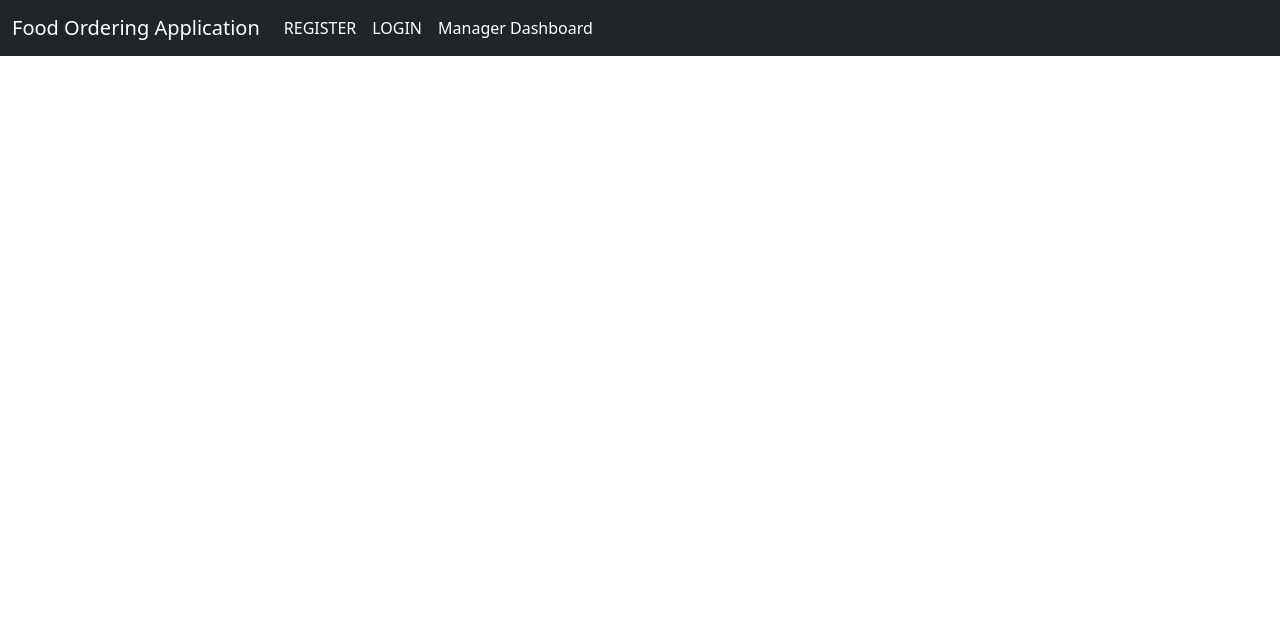
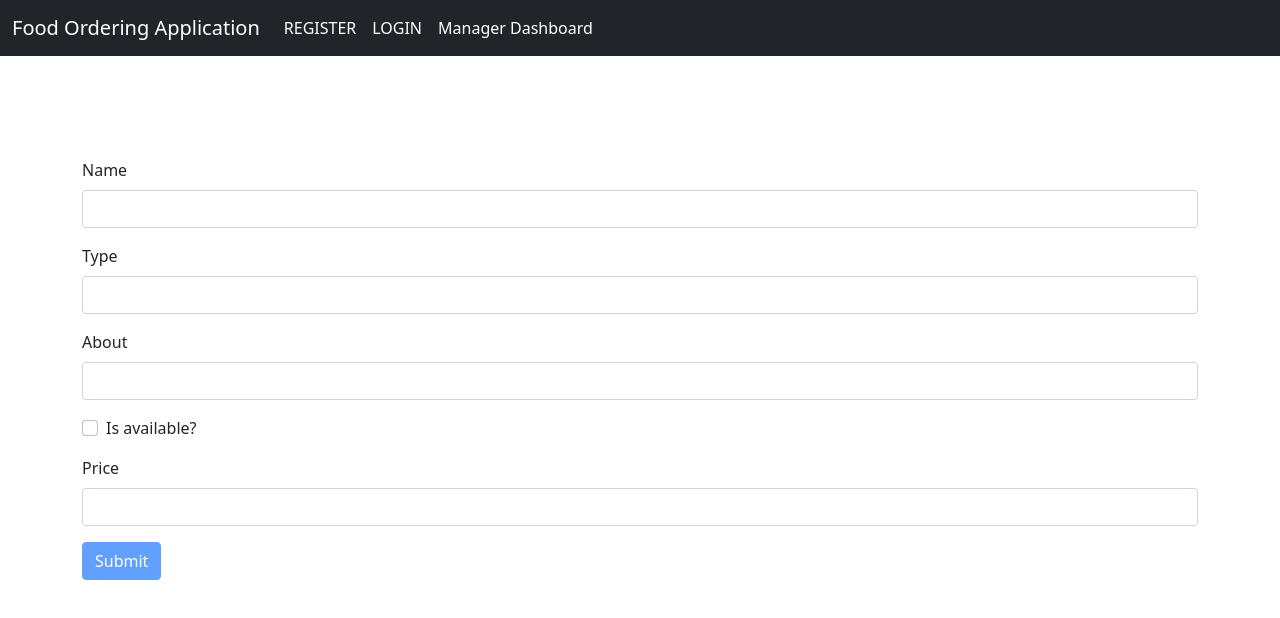
Before and after one commit to NAGARJUNBHAT/FoodApp, an Angular app in the folder FoodApp - FE/FoodApp/: page /add-fp in a window 1280 px wide. Before the commit this address led to /. Shown: the top 618 px of the page. Built offline with nearby package versions, Linux system fonts and the light colour scheme.

Commit message:
added delete and add foodProduct

```diff
--- a/FoodApp - FE/FoodApp/src/app/Services/manager-service.service.ts
+++ b/FoodApp - FE/FoodApp/src/app/Services/manager-service.service.ts
@@ -12,5 +12,16 @@ export class ManagerServiceService {
     return this.http.get(`http://localhost:8080/menu/manager/${value}`);
   }
 
+  editFpData(value:number){
+
+  }
+
+  deleteFpData(value:number){
+    return this.http.delete(`http://localhost:8080/foodproduct/${value}`);
+  }
+
+  addfpData(value:number){
+
+  }
 
 }
--- /dev/null
+++ b/FoodApp - FE/FoodApp/src/app/add-fp/add-fp.component.html
@@ -0,0 +1,55 @@
+
+<div style="margin: 8% auto;" class="container">
+<form #regForm="ngForm" (ngSubmit)="OnSubmit(regForm)">
+
+    <div class="mb-3">
+        <label for="product" class="form-label">Name </label>
+        <input type="text" class="form-control" id="product"
+        name="product"
+        #product='ngModel'
+        ngModel
+        required>
+        <span *ngIf="product.touched" style="color: red;">Please fill out this field</span>
+    </div>
+    <div class="mb-3">
+        <label for="type" class="form-label">Type </label>
+        <input type="text" class="form-control" id="type"
+        name="type"
+        #type='ngModel'
+        ngModel
+        required>
+        <span *ngIf="type.touched" style="color: red;">Please fill out this field</span>
+    </div>
+    <div class="mb-3">
+        <label for="about" class="form-label">About </label>
+        <input type="text" class="form-control" id="about"
+        name="about"
+        #about='ngModel'
+        ngModel
+        required>
+        <span *ngIf="about.touched" style="color: red;">Please fill out this field</span>
+    </div>
+    <div class="mb-3">
+        <div class="form-check">
+            <input class="form-check-input" type="checkbox" value=false id="flexCheckDefault"
+            name="avail" #avail='ngModel' ngModel>
+            <label class="form-check-label" for="flexCheckDefault">Is available?</label>
+        </div>
+        <!-- <select class="form-control" name="availability" #availability="ngModel" ngModel required>
+            <option value="" disabled selected><small>Choose availability</small></option>
+            <option selected>Available</option>
+        </select> -->
+    </div>
+    <div class="mb-3">
+        <label for="price" class="form-label">Price </label>
+        <input type="number" class="form-control" id="price"
+        name="price"
+        #price='ngModel'
+        ngModel
+        required>
+        <span *ngIf="price.touched" style="color: red;">Please fill out this field</span>
+    </div>
+
+    <button [disabled]="!regForm.valid" type="submit" class="btn btn-primary">Submit</button>
+  </form>
+</div>
--- /dev/null
+++ b/FoodApp - FE/FoodApp/src/app/add-fp/add-fp.component.ts
@@ -0,0 +1,23 @@
+import { Component, OnInit } from '@angular/core';
+import { NgForm } from '@angular/forms';
+import { ActivatedRoute } from '@angular/router';
+import { ManagerServiceService } from '../Services/manager-service.service';
+
+@Component({
+  selector: 'app-add-fp',
+  templateUrl: './add-fp.component.html',
+  styleUrls: ['./add-fp.component.css']
+})
+export class AddFpComponent implements OnInit {
+
+  constructor(private service:ManagerServiceService, route:ActivatedRoute) { }
+
+  ngOnInit(): void {
+  }
+  OnSubmit(form:NgForm){
+    console.log(form.value);
+    console.log(form);
+
+  }
+
+}
--- a/FoodApp - FE/FoodApp/src/app/app-routing.module.ts
+++ b/FoodApp - FE/FoodApp/src/app/app-routing.module.ts
@@ -5,6 +5,7 @@ import { NgModule, Component } from '@angular/core';
 import { RouterModule, Routes } from '@angular/router';
 import { ManagerDashboardComponent } from './manager-dashboard/manager-dashboard.component';
 import { HomepageComponent } from './homepage/homepage.component';
+import { AddFpComponent } from './add-fp/add-fp.component';
 
 const routes: Routes = [
   { path: '', component: HomepageComponent },
@@ -13,6 +14,7 @@ const routes: Routes = [
 
   { path: 'manager', component:ManagerDashboardComponent},
   { path: 'staff', component: StaffComponent },
+  { path: 'add-fp',component:AddFpComponent}
 
 ];
 
--- a/FoodApp - FE/FoodApp/src/app/manager-dashboard/manager-dashboard.component.html
+++ b/FoodApp - FE/FoodApp/src/app/manager-dashboard/manager-dashboard.component.html
@@ -1,4 +1,7 @@
-<div class="container">
+<div style="margin: 4% auto;" class="container">
+    <button type="button" class="btn btn-primary" [routerLink]="['/add-fp']">Add Food product</button>
+</div>
+<div style="margin: 4% auto;" class="container">
     <table class="table">
         <thead>
           <tr>
@@ -8,6 +11,9 @@
             <th scope="col">Avaialbility</th>
             <th scope="col">About </th>
             <th scope="col">Price</th>
+            <th scope="col">Edit </th>
+            <th scope="col">Delete</th>
+
           </tr>
         </thead>
         <tbody>
@@ -19,6 +25,9 @@
             <td>{{r.avaialbility}}</td>
             <td>{{r.about}}</td>
             <td>{{r.price}}</td>
+            <td><button type="button" class="btn btn-secondary" (click)="editfp(r.id)">Edit</button></td>
+            <td><button type="button" class="btn btn-danger" (click)="deletefp(r.id)">Delete</button></td>
+
           </tr>
         </tbody>
       </table>
--- a/FoodApp - FE/FoodApp/src/app/manager-dashboard/manager-dashboard.component.ts
+++ b/FoodApp - FE/FoodApp/src/app/manager-dashboard/manager-dashboard.component.ts
@@ -1,4 +1,5 @@
 import { Component, OnInit } from '@angular/core';
+import { Router } from '@angular/router';
 import { ManagerServiceService } from '../Services/manager-service.service';
 
 @Component({
@@ -8,16 +9,36 @@ import { ManagerServiceService } from '../Services/manager-service.service';
 })
 export class ManagerDashboardComponent implements OnInit {
 
+  flag:boolean=false
   result:any
+
   value:number=3
-  constructor(private menu:ManagerServiceService) { }
+  constructor(private menu:ManagerServiceService, private router:Router) { }
 
   ngOnInit(): void {
     this.menu.getMenu(this.value).subscribe((data)=>{
-      this.result=data
+      this.result=data;
       console.log(this.result);
 
     })
   }
 
+  deletefp(id:number){
+    console.log("delete btn clicked. Id:"+id);
+
+    this.menu.deleteFpData(id).subscribe((response)=>{
+      console.log(response);
+      this.router.navigate(['manager']);
+      this.menu.getMenu(this.value).subscribe((data)=>{
+        this.result=data;
+        console.log(this.result);
+      })
+
+    })
+
+  }
+  editfp(id:number){
+    console.log("edit byn clicked"+ id);
+  }
+
 }
```
Also changed, not shown: FoodApp - FE/FoodApp/src/app/app.module.ts (+8 -3 lines), FoodApp - FE/FoodApp/src/app/add-fp/add-fp.component.css (added), 1 other file (tests, documents, lock files or other folders).
